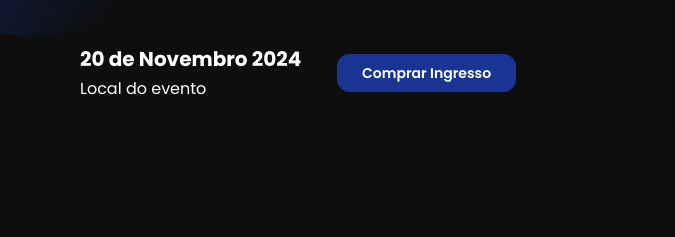
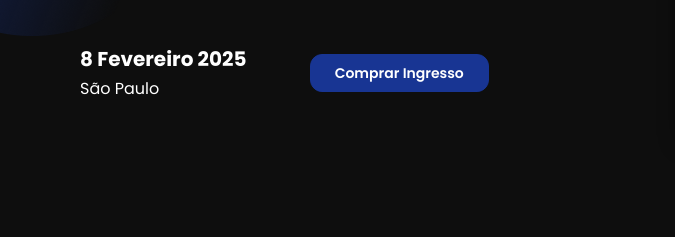
Before and after one commit to gabrielbrasiln/beyond-code, a website: page docs/index.html in a window 1280 px wide. Shown: the part 409-646 px from the top of the page, 0-675 px from the left. Drawn offline with Linux system fonts and the light colour scheme.

Commit message:
Data alterada

```diff
--- a/docs/index.html
+++ b/docs/index.html
@@ -92,8 +92,8 @@
                 <div class="flex flex-wrap w-full">
 
                     <p class="text-sm md:text-base lg:text-xl text-white font-bold">
-                        20 de Novembro 2024<br>
-                        <span class="text-sm md:text-base font-normal">Local do evento</span>
+                        8 Fevereiro 2025<br>
+                        <span class="text-sm md:text-base font-normal">São Paulo</span>
                     </p>
 
                     <div class="flex grow items-center justify-center">
```
